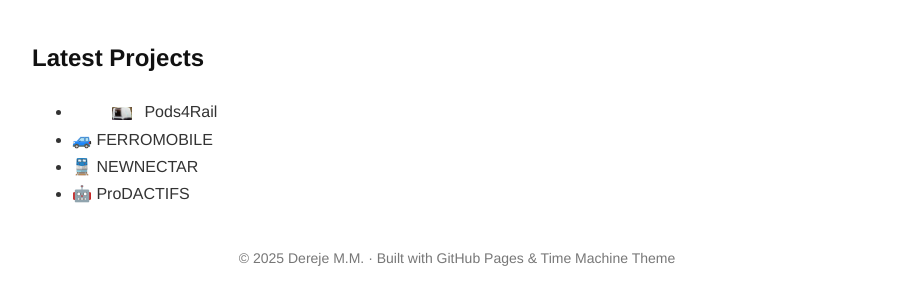
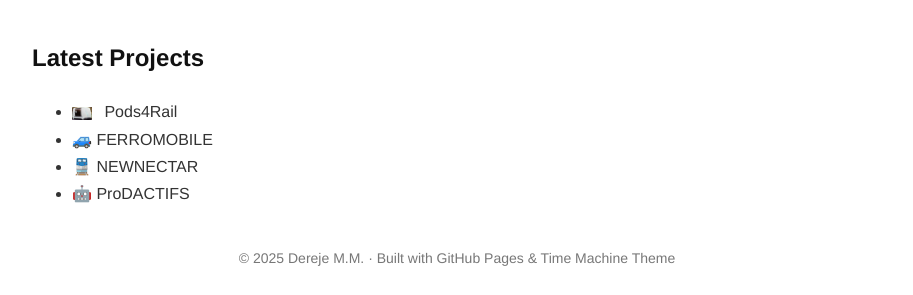
Before and after one commit to derejemm/derejemm.github.io, a Jekyll site: the page built from index.md, in a window 1280 px wide. Shown: the part 666-961 px from the top of the page, without its empty margins (183-1096 px from the left). Built offline with Jekyll 4.4.1, drawn with Linux system fonts in a browser that asks for light colours; a script that is not in the unit is left out; the repository's description, which GitHub fills in, is left out.

Commit message:
Update index.md

```diff
--- a/index.md
+++ b/index.md
@@ -16,7 +16,7 @@
 
 
 ## Latest Projects
-- <ul> <img src="/assets/image/pods4rail.png" width="20" style="vertical-align: middle; margin-right: 8px;"> Pods4Rail </ul>
+- <img src="/assets/image/pods4rail.png" width="20" style="vertical-align: middle; margin-right: 8px;"> Pods4Rail
 - 🚙 FERROMOBILE
 - 🚆 NEWNECTAR
 - 🤖 ProDACTIFS
```
